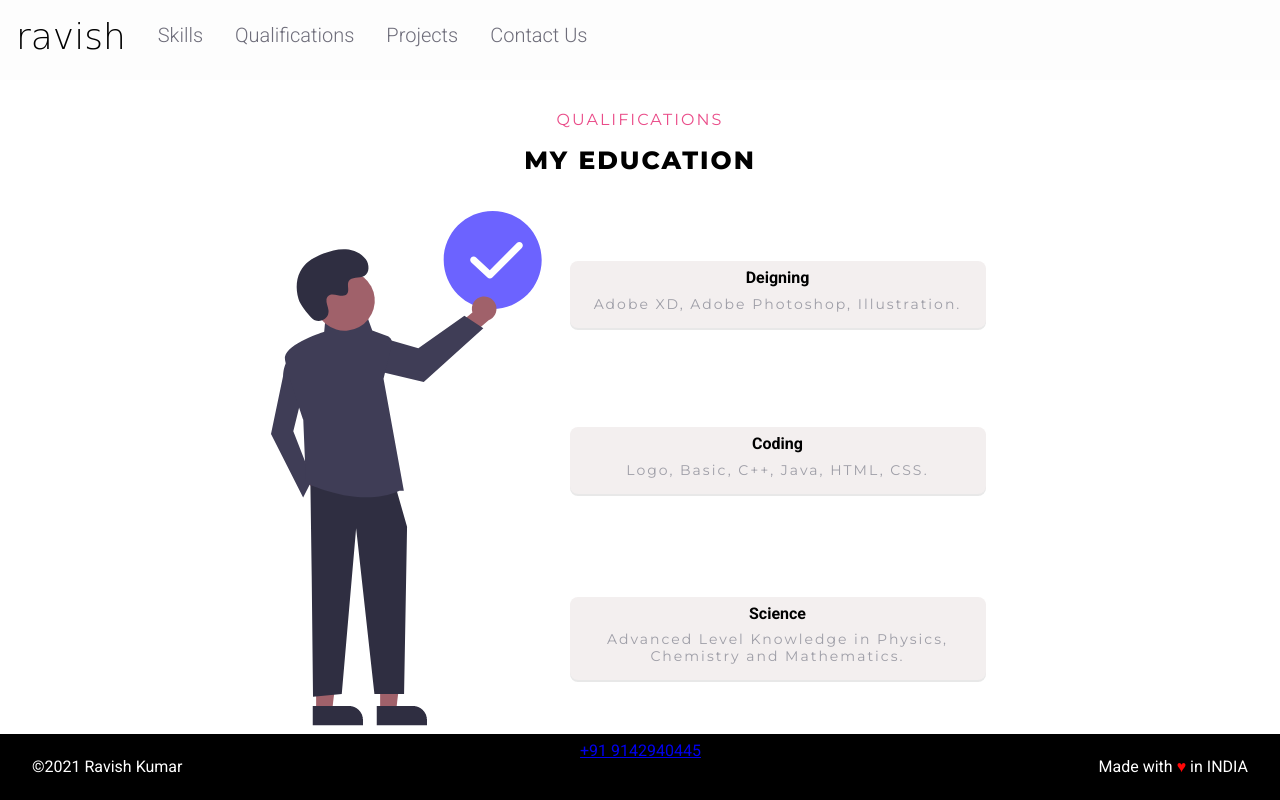
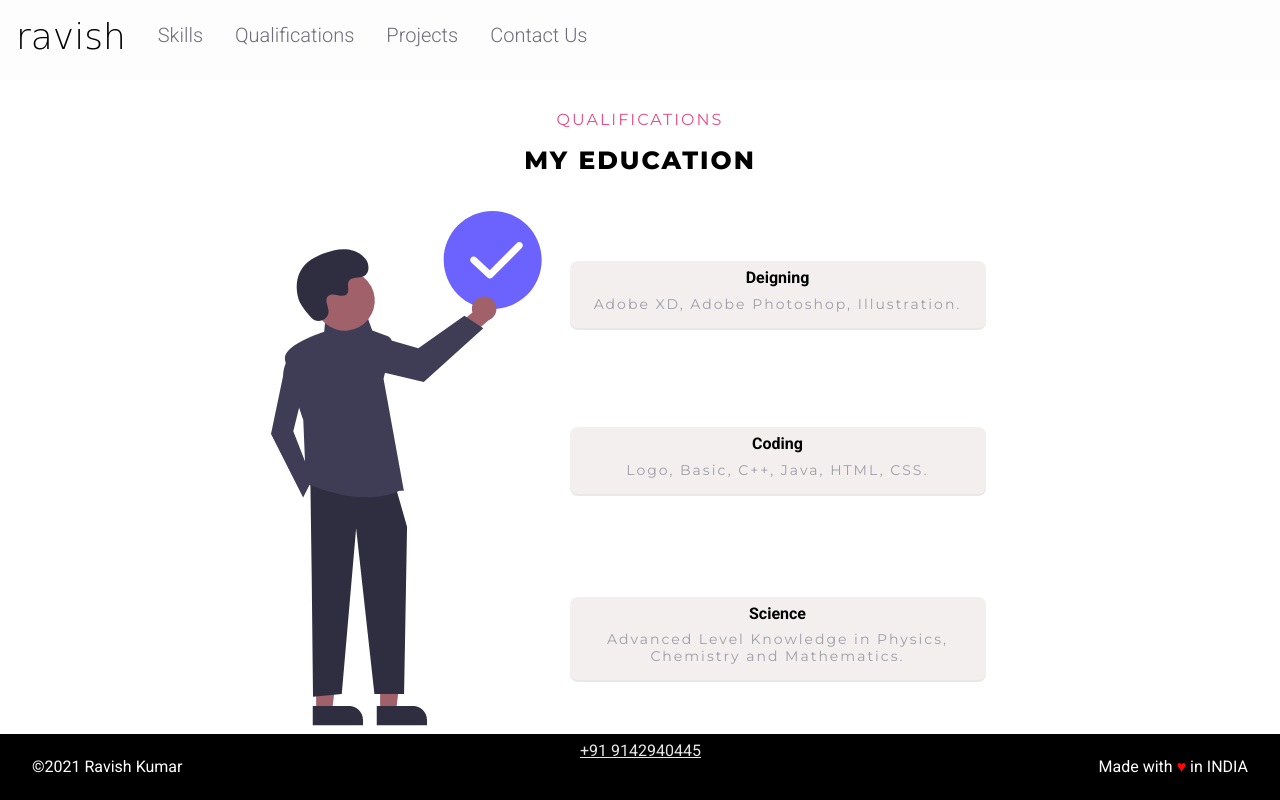
Before and after one commit to Dev-Ravish/Portfolio_2.0.github.io, a plain HTML site: page index.html in a window 1280 px wide. In both pictures the pointer is over the link "+91 9142940445". Shown: the part 1201-2001 px from the top of the page. Drawn offline with Linux system fonts and the light colour scheme; a web font is replaced by a local one.

Commit message:
styling Ph. Number

```diff
--- a/portfolio.css
+++ b/portfolio.css
@@ -162,6 +162,15 @@ footer{
     padding: 8px 32px;
 }
 
+footer a:hover{
+    cursor: pointer;
+    color: #e7e7e7;
+}
+
+footer a:active{
+    color: #c2c2c2;
+}
+
 span{
    color: #FF0707;
 }
```
